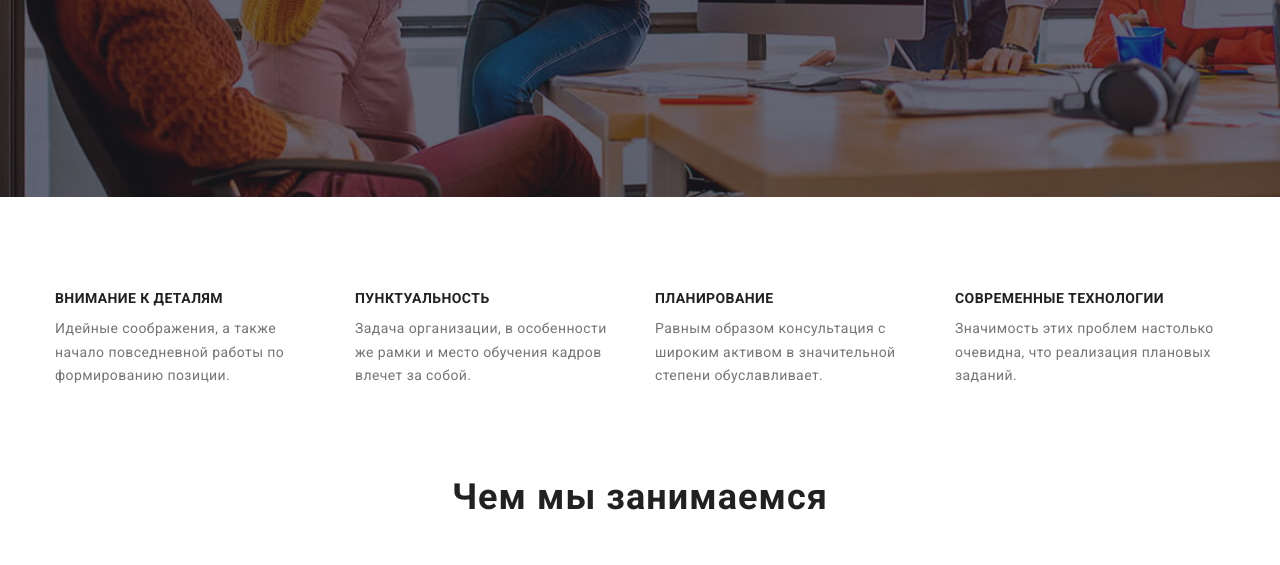
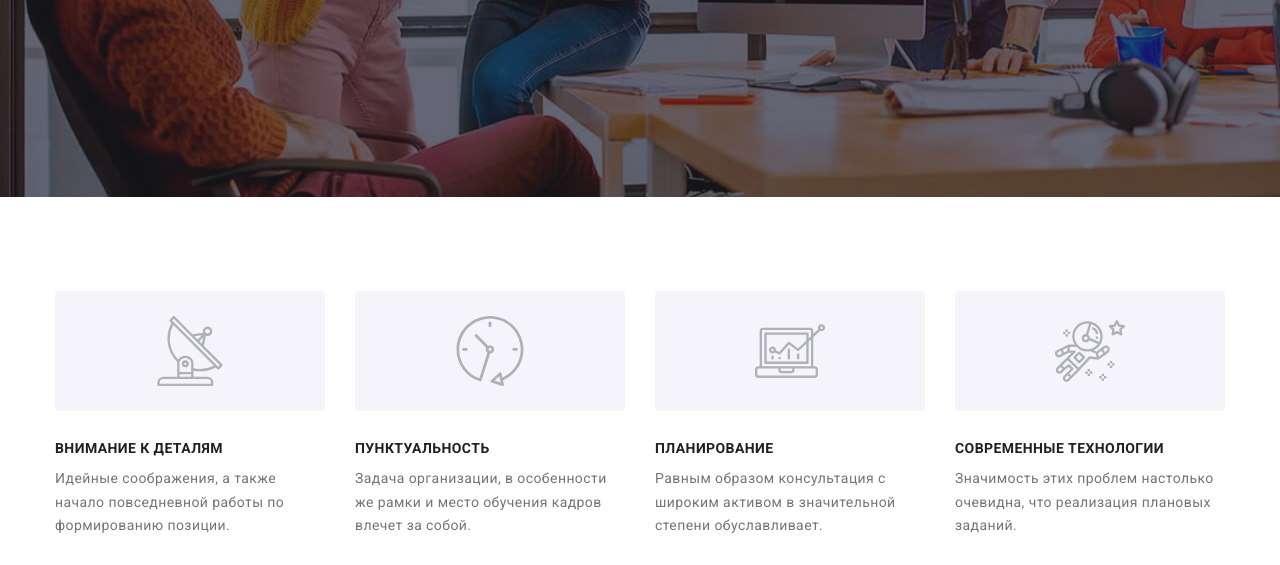
Before and after one commit to keastar/goit-markup-hw-04, a plain HTML site: page index.html in a window 1280 px wide. Shown: the part 491-1056 px from the top of the page. Drawn offline with nearby package versions, Linux system fonts and the light colour scheme.

Commit message:
deal pic svg

```diff
--- a/css/style.css
+++ b/css/style.css
@@ -189,7 +189,17 @@ a.top-logo > span {
 
 .container-item {
     margin-right: 30px;
+}
 
+.deal-pic {
+    display: flex;
+    width: 270px;
+    height: 120px;
+    justify-content: center;
+    align-items: center;
+    border-radius: 4px;
+    margin-bottom: 30px;
+    background-color: var(--bg-colorlight);
 }
 
 .container-item:last-child {
@@ -232,6 +242,10 @@ a.top-logo > span {
 
     width: 270px;
     height: 75px;
+}
+
+.deal-icon {
+    fill: var(--main-color-icon);
 }
 
 .team {
--- a/index.html
+++ b/index.html
@@ -60,7 +60,11 @@
                 <div class="container deal-container">
                     <ul class="deal-container-list">
                         <li class="container-item">
-
+                            <div class="deal-pic">
+                                <svg class="deal-icon deal-icons-antenna" width="70px" height="70px">
+                                    <use href="./images/icons/icons.svg#icon-antenna"></use>
+                                </svg>
+                            </div>
                             <h3 class="deal-titles">Внимание к деталям</h3>
                             <p class="deal-article">
                                 Идейные соображения,
@@ -69,6 +73,11 @@
                             </p>
                         </li>
                         <li class="container-item">
+                            <div class="deal-pic">
+                                <svg class="deal-icon deal-icons-clock" width="70px" height="70px">
+                                    <use href="./images/icons/icons.svg#icon-clock"></use>
+                                </svg>
+                            </div>
                             <h3 class="deal-titles">Пунктуальность</h3>
                             <p class="deal-article">
                                 Задача организации,
@@ -77,6 +86,11 @@
                             </p>
                         </li>
                         <li class="container-item">
+                            <div class="deal-pic">
+                                <svg class="deal-icon deal-icons-diagram" width="70px" height="70px">
+                                    <use href="./images/icons/icons.svg#icon-diagram"></use>
+                                </svg>
+                            </div>
                             <h3 class="deal-titles">Планирование</h3>
                             <p class="deal-article">
                                 Равным образом консультация
@@ -85,6 +99,11 @@
                             </p>
                         </li>
                         <li class="container-item">
+                            <div class="deal-pic">
+                                <svg class="deal-icon deal-icons-astronaut" width="70px" height="70px">
+                                    <use href="./images/icons/icons.svg#icon-astronaut"></use>
+                                </svg>
+                            </div>
                             <h3 class="deal-titles">Современные технологии</h3>
                             <p class="deal-article">
                                 Значимость этих проблем настолько
```
Also changed, not shown: images/deal/antenna.svg (renamed from images/deal/antenna 1.svg), images/deal/astronaut.svg (renamed from images/deal/astronaut 1.svg), images/deal/clock.svg (renamed from images/deal/clock 1.svg), images/deal/diagram.svg (renamed from images/deal/diagram 1.svg).
